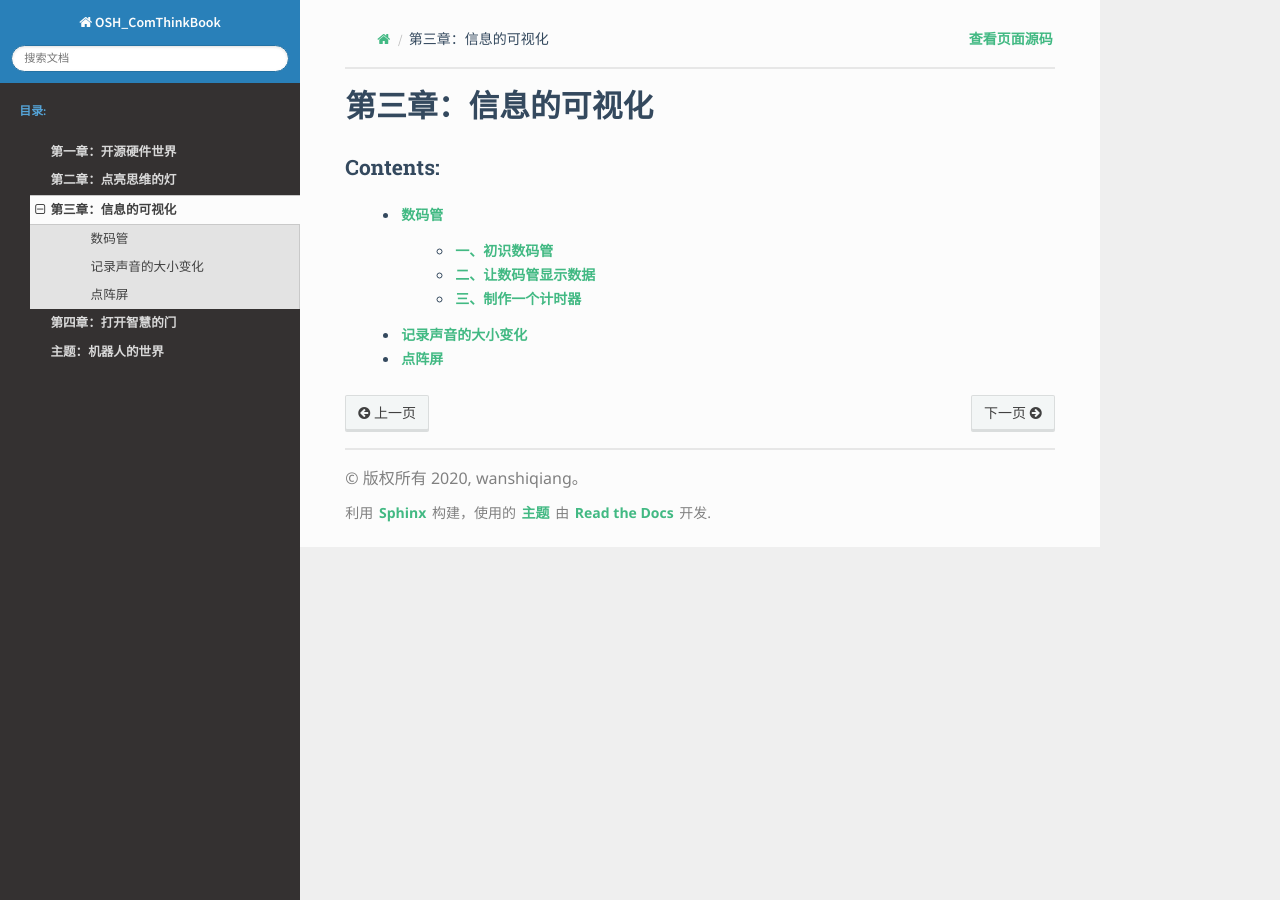
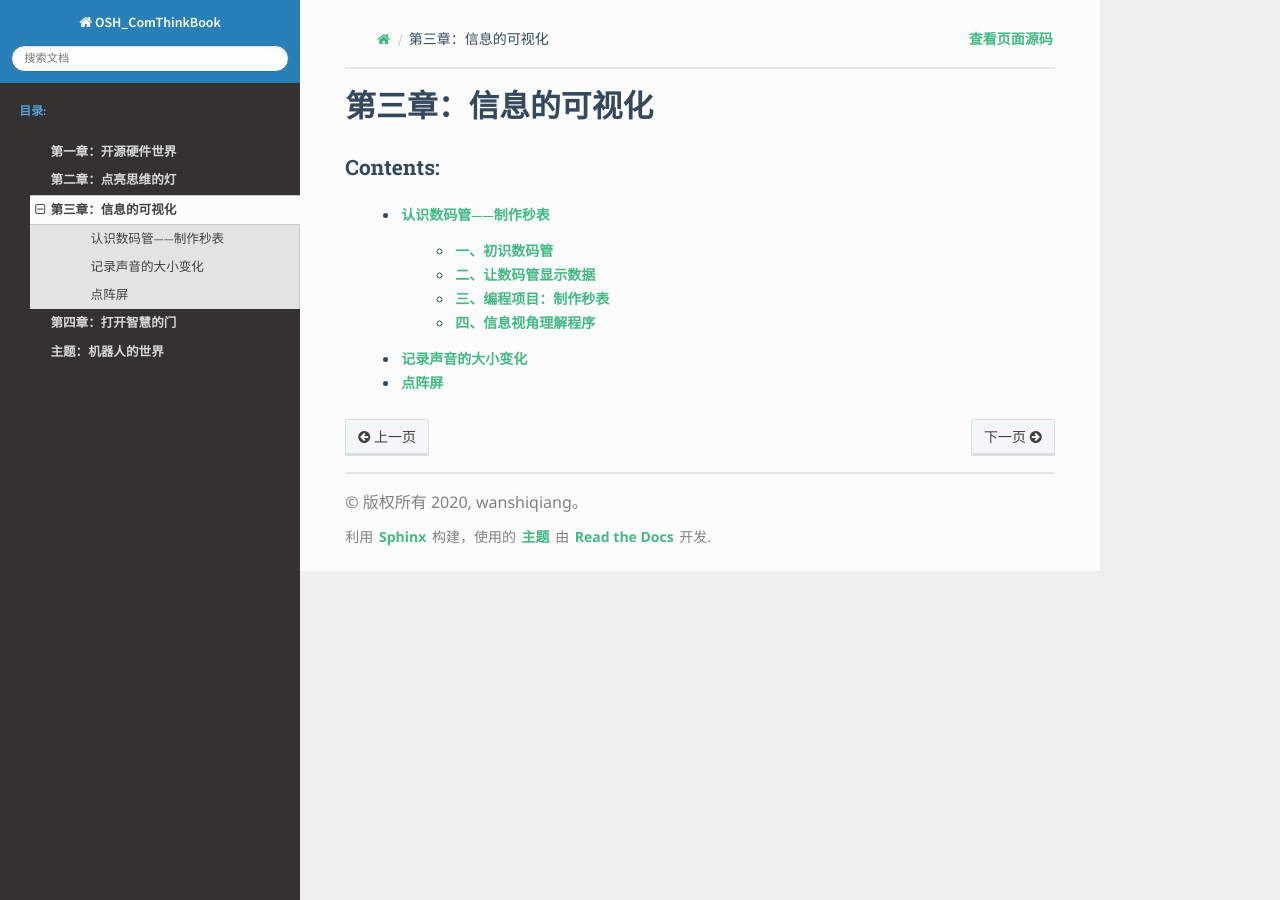
Before and after one commit to wanshiqiang/OSH_ComThinkBook, a Sphinx documentation site: the page built from source/bookDirs/dirPart3.rst, in a window 1280 px wide. Built offline with Sphinx 7.4.7 and the Read the Docs theme 2.0.0, drawn with Linux system fonts in a browser that asks for light colours; a script that is not in the unit is left out; some of the changed lines change nothing that is shown.

Commit message:
认识数码管章节完成

```diff
--- a/source/bookChapters/part3/part3_1.md
+++ b/source/bookChapters/part3/part3_1.md
@@ -1,4 +1,4 @@
-# 数码管
+# 认识数码管——制作秒表
 
 &emsp;&emsp;上一节，在获取`光敏传感器`数据时，为了观察传感器数据的变化，将读取的模拟值存放在了变量中，而变量是在Scratch舞台上实时显示的，那么如果我们的设备要脱离电脑单独显示某些数据如何实现呢？本节，我们就来学习开源硬件中的常见`输出设备`——`数码管`。
 
@@ -10,6 +10,51 @@
 
 ## 二、让数码管显示数据
 
+1. 硬件连接
+
+   ![数码管连接图](https://gitee.com/wansq0211/markdownImg/raw/master/img/20210425145707.png)
+
+2. 关键指令
+
+   ![数码管显示指令](https://gitee.com/wansq0211/markdownImg/raw/master/img/20210425142828.png)
+
+   * 第1个参数：选择连接硬件的接口，只能是`接口1`、`接口4`、`接口5`；
+   * 第2个参数：要显示的数字，**可以是整数或小数，但不能是字母、中文**等。
+
+## 三、编程项目：制作秒表
+
+* **演示效果**：
+
+  ![视频演示，扫描观看](https://gitee.com/wansq0211/markdownImg/raw/master/img/20210425161058.png)
+
+* **硬件搭建**：1个数码管；2个触碰传感器；
+
+  ![计时器连接图](https://gitee.com/wansq0211/markdownImg/raw/master/img/20210425085708.png)
+
+* **算法流程分析**：（计时器功能可以分为两部分）
+
+  * 如果按下接口5的触碰传感器，开始计时；
+
+  * **计时过程中**，如果按下接口6的触碰传感器，停止计时；
+
+    ![流程图](https://gitee.com/wansq0211/markdownImg/raw/master/img/20210425151020.png)
+
+  * 注：从流程图中可以看出这个程序有两层循环，**外层循环是检测是否要开始计时，内层循环是检测是否要结束。内层、外层循环的切换是靠两个触控传感器实现的**
+
+* **计时器相关指令**：
+
+  在OSTD机器人指令中没有关于计时器的指令，我们可以通过添加`Arduino扩展`中找到关于计时器的指令；
+
+  ![添加Arduino扩展控件](https://gitee.com/wansq0211/markdownImg/raw/master/img/20210425151643.png)
+
+* **参考脚本**：
+
+  ![参考脚本1](https://gitee.com/wansq0211/markdownImg/raw/master/img/20210425151935.png)
 
 
-## 三、制作一个计时器
+
+## 四、信息视角理解程序
+
+&emsp;&emsp;在开源硬件的编程中，`传感器`是一种`输出装置`，而`数码管`是一种`输出装置`，我们可以**从信息视角去理解秒表程序，即通过两个“开关”输入启动\停止的信号，主板经过一系列运算后，由输出设备——数码管来显示**。
+
+![信息视角理解秒表程序](https://gitee.com/wansq0211/markdownImg/raw/master/img/20210425155051.png)
```
